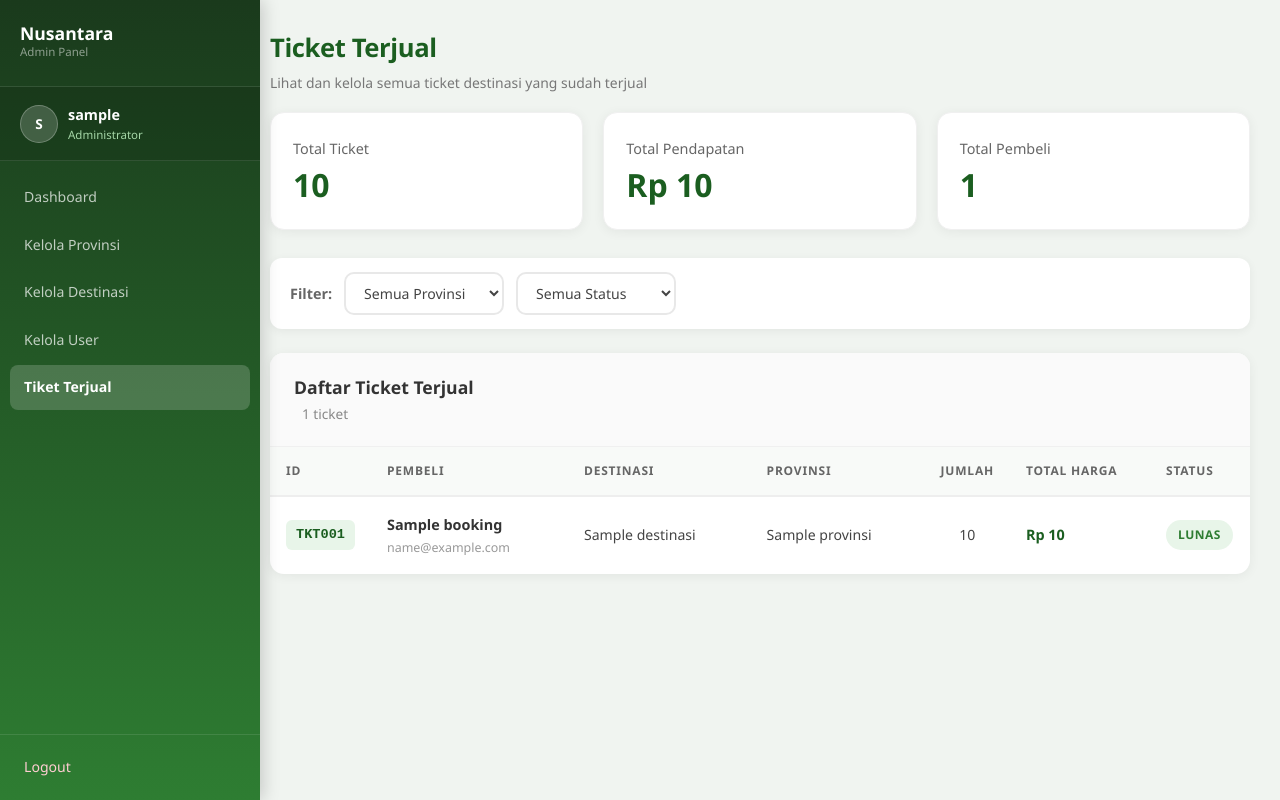
After one commit to jevonkomvsc/UKL, a PHP site: page /admin/tiket_terjual.php in a window 1280 px wide. The commit adds this page. Run offline with PHP 8.4, Linux system fonts and the light colour scheme; the visitor is signed in with stand-in values (Sample User, id 1); tables that the repository leaves empty or names only in its code hold one stand-in row (values such as "Sample post").

Commit message:
update project terbaru

```diff
--- a/admin/_sidebar.php
+++ b/admin/_sidebar.php
@@ -45,6 +45,9 @@ if (!isset($halaman_aktif)) $halaman_aktif = 'dashboard';
             <a href="user.php" class="nav-item <?= $halaman_aktif === 'user' ? 'aktif' : '' ?>">
                 <span>Kelola User</span>
             </a>
+            <a href="tiket_terjual.php" class="nav-item <?= $halaman_aktif === 'tiket_terjual' ? 'aktif' : '' ?>">
+                <span>Tiket Terjual</span>
+            </a>
         </nav>
 
         <!-- Logout -->
--- a/admin/assets/css/admin.css
+++ b/admin/assets/css/admin.css
@@ -161,7 +161,7 @@ body {
 .admin-main {
     margin-left: 260px;
     flex: 1;
-    padding: 28px 30px;
+    padding: 28px 30px 28px 10px;
     min-height: 100vh;
 }
 
@@ -173,7 +173,7 @@ body {
     display: flex;
     justify-content: space-between;
     align-items: center;
-    margin-bottom: 26px;
+    margin-bottom: 18px;
     flex-wrap: wrap;
     gap: 12px;
 }
@@ -207,8 +207,8 @@ body {
 .stats-grid {
     display: grid;
     grid-template-columns: repeat(auto-fill, minmax(200px, 1fr));
-    gap: 18px;
-    margin-bottom: 28px;
+    gap: 14px;
+    margin-bottom: 20px;
 }
 
 .stat-card {
--- /dev/null
+++ b/admin/assets/css/tiket_terjual.css
@@ -0,0 +1,271 @@
+/* ============================================================
+   TIKET_TERJUAL.CSS - Halaman Statistik Penjualan Tiket Admin
+   Nusantara Journey Admin Panel
+   ============================================================ */
+
+/* ===== STATISTIK CARDS - KHUSUS TIKET TERJUAL ===== */
+.tiket-stats {
+    display: grid;
+    grid-template-columns: repeat(3, 1fr);
+    gap: 20px;
+    margin-bottom: 28px;
+}
+
+.tiket-stat-card {
+    background: white;
+    border-radius: 14px;
+    padding: 24px 22px;
+    box-shadow: 0 2px 12px rgba(0,0,0,0.06);
+    border: 1px solid #f0f0f0;
+    transition: transform 0.2s, box-shadow 0.2s;
+}
+
+.tiket-stat-card:hover {
+    transform: translateY(-3px);
+    box-shadow: 0 8px 24px rgba(0,0,0,0.1);
+}
+
+.stat-card-content {
+    display: flex;
+    justify-content: flex-start;
+    align-items: center;
+}
+
+.stat-card-info {
+    display: flex;
+    flex-direction: column;
+    gap: 6px;
+}
+
+.stat-card-label {
+    color: #666;
+    font-size: 0.9rem;
+    font-weight: 500;
+}
+
+.stat-card-number {
+    font-size: 2rem;
+    font-weight: 800;
+    color: #1b5e20;
+    line-height: 1.2;
+}
+
+
+
+
+
+/* ===== FILTER BAR - TIKET ===== */
+.tiket-filter {
+    margin-bottom: 24px;
+}
+
+.tiket-filter .filter-form {
+    display: flex;
+    align-items: center;
+    gap: 12px;
+    background: white;
+    padding: 14px 20px;
+    border-radius: 12px;
+    box-shadow: 0 2px 10px rgba(0,0,0,0.06);
+    flex-wrap: wrap;
+}
+
+.filter-label {
+    font-weight: 600;
+    color: #666;
+    font-size: 0.9rem;
+}
+
+.tiket-filter select {
+    padding: 9px 14px;
+    border: 2px solid #e8e8e8;
+    border-radius: 10px;
+    font-size: 0.88rem;
+    background: white;
+    cursor: pointer;
+    min-width: 160px;
+    max-width: 200px;
+    font-family: inherit;
+    color: #444;
+    transition: border-color 0.2s, box-shadow 0.2s;
+}
+
+.tiket-filter select:focus {
+    border-color: #4CAF50;
+    box-shadow: 0 0 0 3px rgba(76,175,80,0.12);
+    outline: none;
+}
+
+/* ===== TIKET CARD & TABLE ===== */
+.tiket-card {
+    background: white;
+    border-radius: 14px;
+    box-shadow: 0 2px 12px rgba(0,0,0,0.06);
+    overflow: hidden;
+}
+
+.tiket-card-header {
+    display: flex;
+    justify-content: flex-start;
+    align-items: center;
+    padding: 20px 24px;
+    border-bottom: 1px solid #f0f0f0;
+    background: #fafafa;
+}
+
+.tiket-card-header h3 {
+    font-size: 1.1rem;
+    color: #333;
+    font-weight: 700;
+    margin: 0;
+}
+
+.tiket-count {
+    color: #888;
+    font-size: 0.85rem;
+    margin-left: 8px;
+    font-weight: 500;
+}
+
+.tiket-table-wrap {
+    overflow-x: auto;
+}
+
+.tiket-table {
+    width: 100%;
+    border-collapse: collapse;
+    font-size: 0.88rem;
+}
+
+.tiket-table thead tr {
+    background: #f8faf8;
+}
+
+.tiket-table th {
+    padding: 14px 16px;
+    text-align: left;
+    font-weight: 700;
+    color: #666;
+    font-size: 0.75rem;
+    text-transform: uppercase;
+    letter-spacing: 0.8px;
+    border-bottom: 2px solid #eee;
+}
+
+.tiket-table td {
+    padding: 16px;
+    border-bottom: 1px solid #f5f5f5;
+    color: #444;
+    vertical-align: middle;
+}
+
+.tiket-table tbody tr:hover {
+    background: #f9fff9;
+}
+
+.tiket-table tbody tr:last-child td {
+    border-bottom: none;
+}
+
+/* ===== TIKET ID ===== */
+.tiket-id {
+    font-family: 'Courier New', monospace;
+    font-weight: 700;
+    font-size: 0.85rem;
+    color: #1b5e20;
+    background: #e8f5e9;
+    padding: 4px 10px;
+    border-radius: 6px;
+    display: inline-block;
+}
+
+/* ===== PEMBELI INFO ===== */
+.pembeli-info {
+    display: flex;
+    flex-direction: column;
+    gap: 2px;
+}
+
+.pembeli-nama {
+    color: #333;
+    font-size: 0.9rem;
+    font-weight: 600;
+}
+
+.pembeli-email {
+    color: #999;
+    font-size: 0.78rem;
+}
+
+/* ===== HARGA ===== */
+.harga-tiket {
+    font-weight: 700;
+    color: #1b5e20;
+    font-size: 0.9rem;
+}
+
+/* ===== STATUS BADGE ===== */
+.status-badge {
+    display: inline-block;
+    padding: 5px 12px;
+    border-radius: 20px;
+    font-size: 0.75rem;
+    font-weight: 700;
+    text-transform: uppercase;
+    letter-spacing: 0.5px;
+}
+
+.status-lunas {
+    background: #e8f5e9;
+    color: #2e7d32;
+}
+
+.status-pending {
+    background: #fff3e0;
+    color: #e65100;
+}
+
+/* ===== EMPTY STATE ===== */
+.empty-tiket {
+    text-align: center;
+    padding: 40px 20px;
+    color: #aaa;
+    font-style: italic;
+}
+
+/* ===== RESPONSIVE ===== */
+@media (max-width: 900px) {
+    .tiket-stats {
+        grid-template-columns: repeat(2, 1fr);
+    }
+}
+
+@media (max-width: 600px) {
+    .tiket-stats {
+        grid-template-columns: 1fr;
+    }
+
+    .tiket-filter .filter-form {
+        flex-direction: column;
+        align-items: stretch;
+    }
+
+    .tiket-filter select {
+        width: 100%;
+        max-width: 100%;
+    }
+
+    .tiket-table-wrap {
+        overflow-x: auto;
+        -webkit-overflow-scrolling: touch;
+    }
+
+    .tiket-table {
+        min-width: 700px;
+    }
+
+    .stat-card-number {
+        font-size: 1.5rem;
+    }
+
+    }
--- /dev/null
+++ b/admin/tiket_terjual.php
@@ -0,0 +1,230 @@
+<?php
+// ============================================================
+// ADMIN/TIKET_TERJUAL.PHP - Halaman Statistik Penjualan Tiket
+// ============================================================
+
+require_once '_auth.php';
+require_once '../koneksi.php';
+
+$halaman_aktif = 'tiket_terjual';
+
+// ===== STATISTIK =====
+// Total Ticket Terjual (SEMUA booking, termasuk pending/cancelled)
+$q_total_ticket = mysqli_query($koneksi, "SELECT COALESCE(SUM(jumlah_tiket), 0) AS total FROM bookings");
+$total_ticket = 0;
+if ($q_total_ticket) {
+    $row = mysqli_fetch_assoc($q_total_ticket);
+    $total_ticket = $row['total'];
+}
+
+// Total Pendapatan (HANYA yang status = 'paid' atau 'used')
+$q_total_pendapatan = mysqli_query($koneksi, "SELECT COALESCE(SUM(total_harga), 0) AS total FROM bookings WHERE status IN ('paid', 'used')");
+$total_pendapatan = 0;
+if ($q_total_pendapatan) {
+    $row = mysqli_fetch_assoc($q_total_pendapatan);
+    $total_pendapatan = $row['total'];
+}
+
+// Total Pembeli (unique user_id yang sudah bayar = 'paid' atau 'used')
+$q_total_pembeli = mysqli_query($koneksi, "SELECT COUNT(DISTINCT user_id) AS total FROM bookings WHERE status IN ('paid', 'used')");
+$total_pembeli = 0;
+if ($q_total_pembeli) {
+    $row = mysqli_fetch_assoc($q_total_pembeli);
+    $total_pembeli = $row['total'];
+}
+
+// ===== FILTER =====
+$filter_provinsi = isset($_GET['provinsi']) ? (int)$_GET['provinsi'] : 0;
+$filter_status = isset($_GET['status']) ? $_GET['status'] : '';
+
+// Build WHERE clause
+$where = [];
+if ($filter_provinsi > 0) {
+    $where[] = "d.provinsi_id = $filter_provinsi";
+}
+if (!empty($filter_status)) {
+    $status_aman = mysqli_real_escape_string($koneksi, $filter_status);
+    $where[] = "b.status = '$status_aman'";
+}
+$where_sql = !empty($where) ? "WHERE " . implode(" AND ", $where) : "";
+
+// Query daftar tiket terjual
+$sql = "SELECT b.id, b.jumlah_tiket, b.total_harga, b.status, b.nama_pemesan, b.email_pemesan,
+               d.nama_destinasi, p.nama_provinsi, u.username
+        FROM bookings b
+        JOIN destinasi d ON b.destinasi_id = d.id
+        LEFT JOIN provinsi p ON d.provinsi_id = p.id
+        LEFT JOIN users u ON b.user_id = u.id
+        $where_sql
+        ORDER BY b.created_at DESC";
+
+$q_tiket = mysqli_query($koneksi, $sql);
+$jumlah_tiket = $q_tiket ? mysqli_num_rows($q_tiket) : 0;
+
+// Query provinsi untuk filter dropdown
+$q_provinsi = mysqli_query($koneksi, "SELECT id, nama_provinsi FROM provinsi ORDER BY nama_provinsi ASC");
+
+// Format kode tiket dari ID
+function formatKodeTiket($id) {
+    return 'TKT' . str_pad($id, 3, '0', STR_PAD_LEFT);
+}
+
+// Format status label
+function formatStatus($status) {
+    $labels = [
+        'paid' => 'Lunas',
+        'pending' => 'Pending',
+    ];
+    return $labels[$status] ?? ucfirst($status);
+}
+
+function statusClass($status) {
+    $classes = [
+        'paid' => 'status-lunas',
+        'pending' => 'status-pending',
+    ];
+    return $classes[$status] ?? 'status-pending';
+}
+?>
+<!DOCTYPE html>
+<html lang="id">
+<head>
+    <meta charset="UTF-8">
+    <meta name="viewport" content="width=device-width, initial-scale=1.0">
+    <title>Tiket Terjual - Admin Nusantara Journey</title>
+    <link rel="stylesheet" href="assets/css/admin.css">
+    <link rel="stylesheet" href="assets/css/tiket_terjual.css">
+    <link rel="stylesheet" href="https://cdnjs.cloudflare.com/ajax/libs/font-awesome/6.5.1/css/all.min.css">
+</head>
+<body class="admin-body">
+    <?php require_once '_sidebar.php'; ?>
+
+        <!-- PAGE HEADER -->
+        <div class="page-header">
+            <div>
+                <h1 class="page-title">Ticket Terjual</h1>
+                <p class="page-sub">Lihat dan kelola semua ticket destinasi yang sudah terjual</p>
+            </div>
+        </div>
+
+        <!-- STATISTIK CARDS -->
+        <div class="stats-grid tiket-stats">
+            <div class="stat-card tiket-stat-card">
+                <div class="stat-card-content">
+                    <div class="stat-card-info">
+                        <div class="stat-card-label">Total Ticket</div>
+                        <div class="stat-card-number"><?= number_format($total_ticket, 0, ',', '.') ?></div>
+                    </div>
+                </div>
+            </div>
+
+            <div class="stat-card tiket-stat-card">
+                <div class="stat-card-content">
+                    <div class="stat-card-info">
+                        <div class="stat-card-label">Total Pendapatan</div>
+                        <div class="stat-card-number">Rp <?= number_format($total_pendapatan, 0, ',', '.') ?></div>
+                    </div>
+                </div>
+            </div>
+
+            <div class="stat-card tiket-stat-card">
+                <div class="stat-card-content">
+                    <div class="stat-card-info">
+                        <div class="stat-card-label">Total Pembeli</div>
+                        <div class="stat-card-number"><?= number_format($total_pembeli, 0, ',', '.') ?></div>
+                    </div>
+                </div>
+            </div>
+        </div>
+
+        <!-- FILTER BAR -->
+        <div class="filter-bar tiket-filter">
+            <form method="GET" action="tiket_terjual.php" class="filter-form">
+                <span class="filter-label">Filter:</span>
+                <select name="provinsi" onchange="this.form.submit()">
+                    <option value="0">Semua Provinsi</option>
+                    <?php if ($q_provinsi): while ($prov = mysqli_fetch_assoc($q_provinsi)): ?>
+                        <option value="<?= $prov['id'] ?>" <?= $filter_provinsi == $prov['id'] ? 'selected' : '' ?>>
+                            <?= htmlspecialchars($prov['nama_provinsi']) ?>
+                        </option>
+                    <?php endwhile; mysqli_data_seek($q_provinsi, 0); endif; ?>
+                </select>
+                <select name="status" onchange="this.form.submit()">
+                    <option value="">Semua Status</option>
+                    <option value="paid" <?= $filter_status === 'paid' ? 'selected' : '' ?>>Lunas</option>
+                    <option value="pending" <?= $filter_status === 'pending' ? 'selected' : '' ?>>Pending</option>
+                </select>
+                <?php if ($filter_provinsi > 0 || !empty($filter_status)): ?>
+                    <a href="tiket_terjual.php" class="btn-sm btn-secondary">Reset</a>
+                <?php endif; ?>
+            </form>
+        </div>
+
+        <!-- TABEL DAFTAR TIKET -->
+        <div class="admin-card tiket-card">
+            <div class="card-header tiket-card-header">
+                <div>
+                    <h3>Daftar Ticket Terjual</h3>
+                    <span class="tiket-count"><?= $jumlah_tiket ?> ticket</span>
+                </div>
+            </div>
+
+            <div class="tiket-table-wrap">
+                <table class="admin-table tiket-table">
+                    <thead>
+                        <tr>
+                            <th width="80">ID</th>
+                            <th>PEMBELI</th>
+                            <th>DESTINASI</th>
+                            <th>PROVINSI</th>
+                            <th width="80">JUMLAH</th>
+                            <th width="140">TOTAL HARGA</th>
+                            <th width="100">STATUS</th>
+                        </tr>
+                    </thead>
+                    <tbody>
+                        <?php if ($q_tiket && mysqli_num_rows($q_tiket) > 0): ?>
+                            <?php while ($row = mysqli_fetch_assoc($q_tiket)): ?>
+                                <tr>
+                                    <td>
+                                        <span class="tiket-id"><?= formatKodeTiket($row['id']) ?></span>
+                                    </td>
+                                    <td>
+                                        <div class="pembeli-info">
+                                            <strong class="pembeli-nama"><?= htmlspecialchars($row['nama_pemesan'] ?? $row['username'] ?? '-') ?></strong>
+                                            <span class="pembeli-email"><?= htmlspecialchars($row['email_pemesan'] ?? '-') ?></span>
+                                        </div>
+                                    </td>
+                                    <td><?= htmlspecialchars($row['nama_destinasi']) ?></td>
+                                    <td><?= htmlspecialchars($row['nama_provinsi'] ?? '-') ?></td>
+                                    <td class="text-center"><?= $row['jumlah_tiket'] ?></td>
+                                    <td>
+                                        <span class="harga-tiket">Rp <?= number_format($row['total_harga'], 0, ',', '.') ?></span>
+                                    </td>
+                                    <td>
+                                        <span class="status-badge <?= statusClass($row['status']) ?>">
+                                            <?= formatStatus($row['status']) ?>
+                                        </span>
+                                    </td>
+                                </tr>
+                            <?php endwhile; ?>
+                        <?php else: ?>
+                            <tr>
+                                <td colspan="7" class="empty-row">
+                                    <div class="empty-tiket">
+                                        <i class="fa-solid fa-ticket" style="font-size: 2rem; color: #ccc; margin-bottom: 10px; display: block;"></i>
+                                        Belum ada ticket terjual.
+                                    </div>
+                                </td>
+                            </tr>
+                        <?php endif; ?>
+                    </tbody>
+                </table>
+            </div>
+        </div>
+    </main>
+    </div>
+
+    <script src="assets/js/script.js"></script>
+</body>
+</html>
--- a/assets/css/index.css
+++ b/assets/css/index.css
@@ -488,8 +488,8 @@ body {
 .footer-grid {
     display: grid;
     grid-template-columns: 1.2fr 1fr 1fr 1fr;
-    gap: 40px;
-    margin-bottom: 40px;
+    gap: 20px;
+    margin-bottom: 20px;
 }
 
 .footer-brand {
```
Also changed, not shown: 1 other file.
